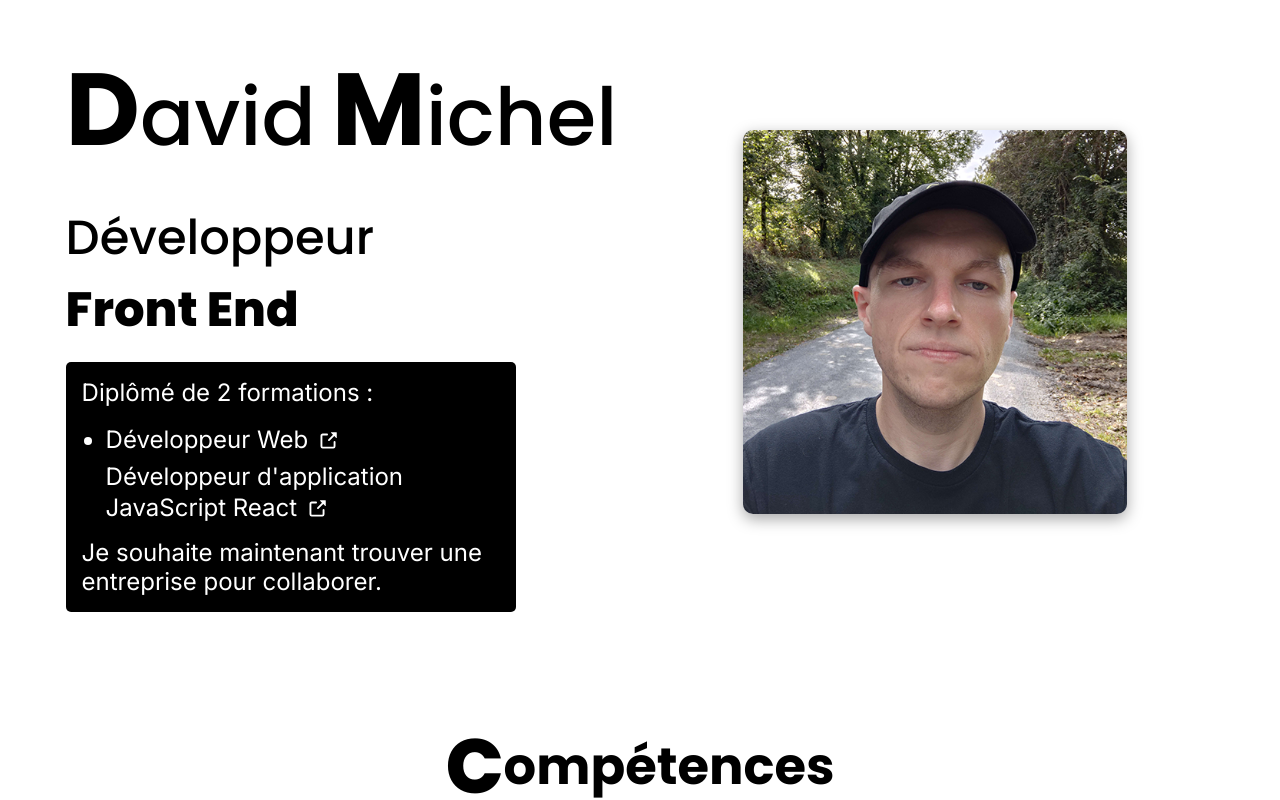
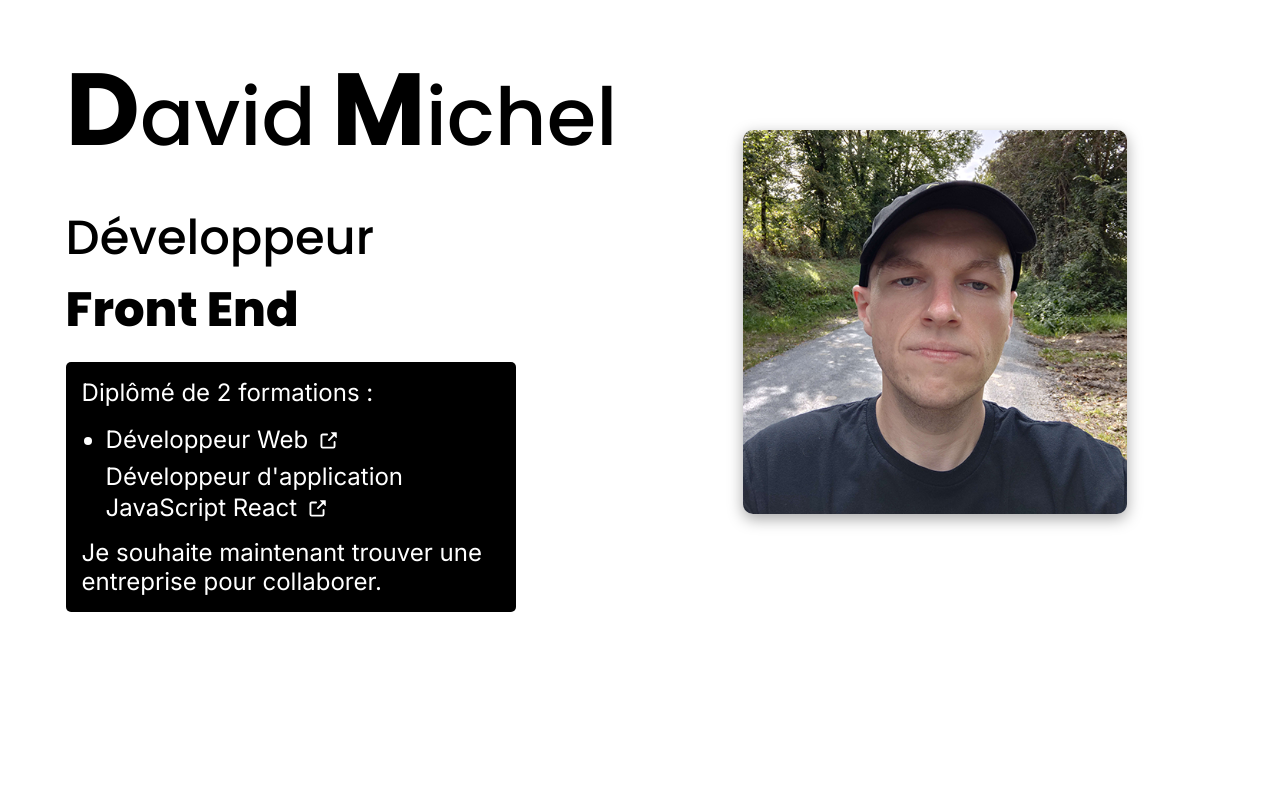
Before and after one commit to david-mi/portfolio, a Next.js app: page / in a window 1280 px wide. Shown: the top 800 px of the page. Built offline with nearby package versions, Linux system fonts and the light colour scheme.

Commit message:
style: improve spacings

```diff
--- a/app/components/SectionTitle/sectionTitle.module.css
+++ b/app/components/SectionTitle/sectionTitle.module.css
@@ -14,7 +14,7 @@
   position: relative;
   font-weight: 700;
   font-size: clamp(2.5rem, 4vw, 3.5rem);
-  margin-bottom: calc(var(--gap) * 1.5);
+  margin-bottom: calc(var(--gap) * 2);
   text-align: center;
   overflow: hidden;
   display: flex;
@@ -22,7 +22,7 @@
   align-items: center;
 
   @media (width < 650px) {
-    margin-bottom: var(--gap);
+    margin-bottom: calc(var(--gap) * 1.5);
   }
 
   &.show span {
--- a/app/page.module.css
+++ b/app/page.module.css
@@ -1,5 +1,9 @@
 .container {
   display: flex;
   flex-direction: column;
-  gap: calc(var(--gap) * 3);
+  gap: calc(var(--gap) * 5);
+
+  @media (width < 650px) {
+    gap: calc(var(--gap) * 3);
+  }
 }
```
